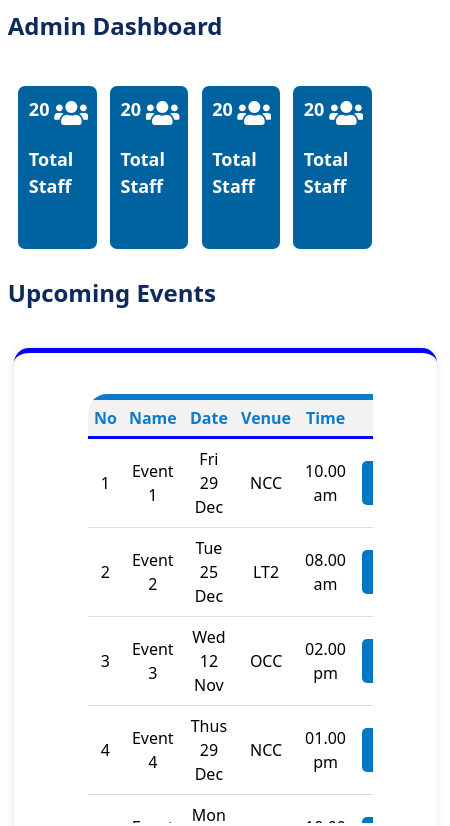
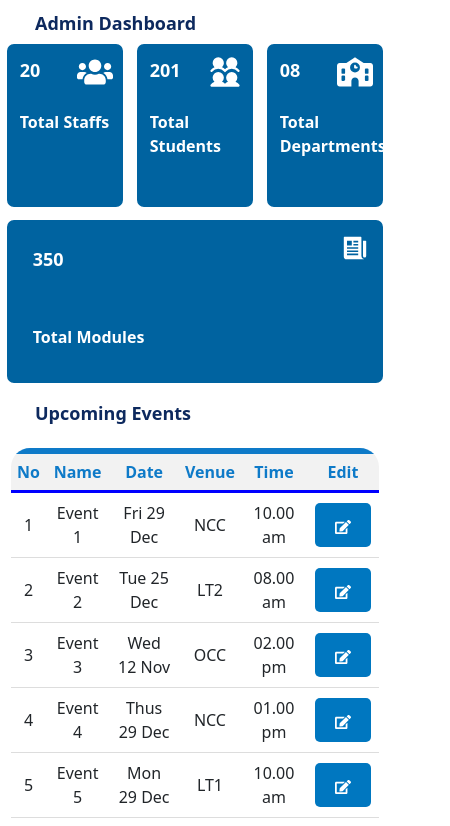
Before and after one commit to JaanuGopan/Software-Project-QRBATS-WebApp-FrontEnd, a React (Create React App) app: page /id in a window 390 px wide. Shown: the top 826 px of the page, 450 px wide, since content can reach past the window. Built offline with nearby package versions, Linux system fonts and the light colour scheme.

Commit message:
admin dashboard design 1

```diff
--- a/src/components/layout/AdminDashboardComponent/TotalCount.js
+++ b/src/components/layout/AdminDashboardComponent/TotalCount.js
@@ -1,8 +1,7 @@
 import React from "react";
 import "../../pages/AdminDashboard/AdminDashboard.css";
-import { FaUsers } from "react-icons/fa";
 
-const TotalCount = () => {
+const TotalCount = ({total, countIcon, countTitle}) => {
   return (
     <div className="inform">
       <div className="inform1">
@@ -14,19 +13,18 @@
             padding: "5%",
           }}
         >
-          20
+          {total}
         </p>
-        <FaUsers style={{ color: "white", padding: "2%", fontSize: "250%" }} />
+        {countIcon}
       </div>
-      <p
+      <p className="informationText"
         style={{
           color: "white",
-          fontSize: "large",
           fontWeight: "bold",
           padding: "5%",
         }}
       >
-        Total Staff
+        {countTitle}
       </p>
     </div>
   );
--- a/src/components/pages/AdminDashboard/AdminDashboard.css
+++ b/src/components/pages/AdminDashboard/AdminDashboard.css
@@ -1,18 +1,46 @@
+@media screen and (max-width: 1800px){
   .mainHead {
     font-size: x-large;
+    margin-top: 5px;
+  }
+  .informationText{
+    font-size: large;
+  }
+}
+
+@media screen and (max-width: 768px){
+  .mainHead {
+    font-size: large;
+    margin-top: 10px;
+  }
+  .informationText{
+    font-size: large;
+  }
+}
+
+@media screen and (max-width: 400px){
+  .informationText{
+    font-size: medium;
+  }
+}
+
+.admin-Dash{
+  flex-grow: 1;
+  height: 90vh;
+  width: 100%;
+}
+
+.mainHead {
   color: #0D295E;
-    font-weight: bolder;
-    padding: 2%;
-    overflow-y: auto;
+  font-weight: bold;
+  padding-left: 35px;
+  margin-bottom: 0px;
 }
 
 .mainInform {
   display: flex;
   flex-direction: row;
   align-items: center;
-    align-content: space-evenly;
-    justify-content: space-evenly;
-    padding: 3%;
   flex-wrap: wrap;
 }
 
@@ -27,7 +55,7 @@
     width: 20vw;
     height: 20vh;
     margin: 1%;
-    min-width: 50px;
+    min-width: 115px;
     background-color:#0063A0 ;
 }
 
--- a/src/components/pages/AdminDashboard/AdminDashboard.js
+++ b/src/components/pages/AdminDashboard/AdminDashboard.js
@@ -1,32 +1,24 @@
 import React from "react";
-import Calender from "../../layout/UserInterfaceCom/Calender";
 import "./AdminDashboard.css";
-import Table from "../../layout/AdminDashboardComponent/Table";
+import Table from '../../layout/AdminDashboardComponent/Table'
 import TotalCount from "../../layout/AdminDashboardComponent/TotalCount";
+import { FaUsers } from "react-icons/fa";
+import { PiUsersFourFill } from "react-icons/pi";
+import { FaSchool } from "react-icons/fa6";
+import { IoNewspaperSharp } from "react-icons/io5";
 
 const AdminDashboard = () => {
   return (
-    <div>
+    <div className="admin-Dash">
       <p className="mainHead">Admin Dashboard</p>
       <div className="mainInform">
-        <TotalCount />
-        <TotalCount />
-        <TotalCount />
-        <TotalCount />
+        <TotalCount total={"20"} countIcon={<FaUsers style={{color: "white", padding: "2%", fontSize: "250%"}}/>} countTitle={"Total Staffs"}/>
+        <TotalCount total={"201"} countIcon={<PiUsersFourFill style={{color: "white", padding: "2%", fontSize: "250%"}}/>} countTitle={"Total Students"}/>
+        <TotalCount total={"08"} countIcon={<FaSchool style={{color: "white", padding: "2%", fontSize: "250%"}}/>} countTitle={"Total Departments"}/>
+        <TotalCount total={"350"} countIcon={<IoNewspaperSharp style={{color: "white", padding: "2%", fontSize: "250%"}}/>} countTitle={"Total Modules"}/>
       </div>
       <p className="mainHead">Upcoming Events</p>
-      <div className="subHead">
-        <div className="subBody">
-          <div className="table">
-            <Table />
-          </div>
-          <div className="Buttons1">
-            <button>Create Events</button>
-            <button>Delete Events</button>
-          </div>
-        </div>
-        <Calender />
-      </div>
+      <Table/>
     </div>
   );
 };
--- a/src/components/pages/MainNavigation/MainNavigation.css
+++ b/src/components/pages/MainNavigation/MainNavigation.css
@@ -7,95 +7,10 @@
   height: 100vh;
 }
 
-/* Content section */
-.below {
-    flex: 1;
-    display: flex;
-    margin-top: 12vh;
+.maincontent {
+    flex-grow: 1;
+    padding: 2px;
+    overflow-y: auto;
+    height: 90vh;
+    width: 100%;
 }
-
-.main-page {
-    display: flex;
-    flex: 1;
-}
-
-.maincontent {
-    display: flex;
-    margin-left: 40vh;
-    height: 100%;
-    width: 100%;
-    padding: 10px;
-    max-height: 80vh;
-}
-
-/* Sidebar styles */
-.sidebar {
-    position: fixed;
-    flex: 0 0 15% 0;
-    background-color: #0063a0;
-    padding: 30px;
-    height: 100%;
-    width: 20vw;
-    border-radius: 0 20px 20px 0;
-    z-index: 1;
-}
-
-.sidemenu {
-    margin-bottom: 10px;
-}
-
-.menu-item {
-    display: flex;
-    align-items: center;
-    cursor: pointer;
-    padding: 15px;
-    color: #fff;
-    font-size: 20px;
-    transition: background-color 0.3s ease;
-}
-
-.menu-item:hover {
-    background-color: #004f7c;
-}
-
-.image1 {
-    display: flex;
-    justify-content: center;
-}
-
-.image1 img {
-    margin-bottom: 30px;
-    margin-top: 10px;
-    padding: 10px;
-    background-color: transparent;
-    border-radius: 30px;
-}
-
-.dropdown {
-    padding-left: 20px;
-}
-
-.dropdown-item {
-    padding: 5px;
-    padding-left: 60px;
-    font-size: 20px;
-    color: #fff;
-    transition: background-color 0.3s ease;
-}
-
-.dropdown-item:hover {
-    background-color: #0a5482;
-}
-
-.dropdown-icon {
-    font-size: 20px;
-    padding-left: 15px;
-    transition: transform 0.3s ease;
-}
-
-/* Logout section */
-.logout {
-    padding-top: 50px;
-    padding-left: 150px;
-    color: white;
-}
--- a/src/components/pages/MainNavigation/MainNavigation.js
+++ b/src/components/pages/MainNavigation/MainNavigation.js
@@ -11,14 +11,11 @@
 
 function MainNavigationPage() {
   const location = useLocation();
-  const { userEmail } = location.state;
 
   const handleLogout = () => {
     localStorage.removeItem("token");
     window.location.reload();
   };
-
-  const [contentTitle, setContentTitle] = useState("Dashboard");
 
   const [isHidden, setIsHidden] = useState(false);
   const handleshow = () => {
--- a/src/components/pages/StaffMainNavigation/StaffMainNavigation.css
+++ b/src/components/pages/StaffMainNavigation/StaffMainNavigation.css
@@ -12,7 +12,7 @@
       font-weight: bold;
     }
     .Staff-Sidebar{
-      width: 330px;
+      width: 250px;
     }
     .buttonIcon{
       height: 1.5rem;
```
Lines whose indentation alone changed are shown as unchanged.
